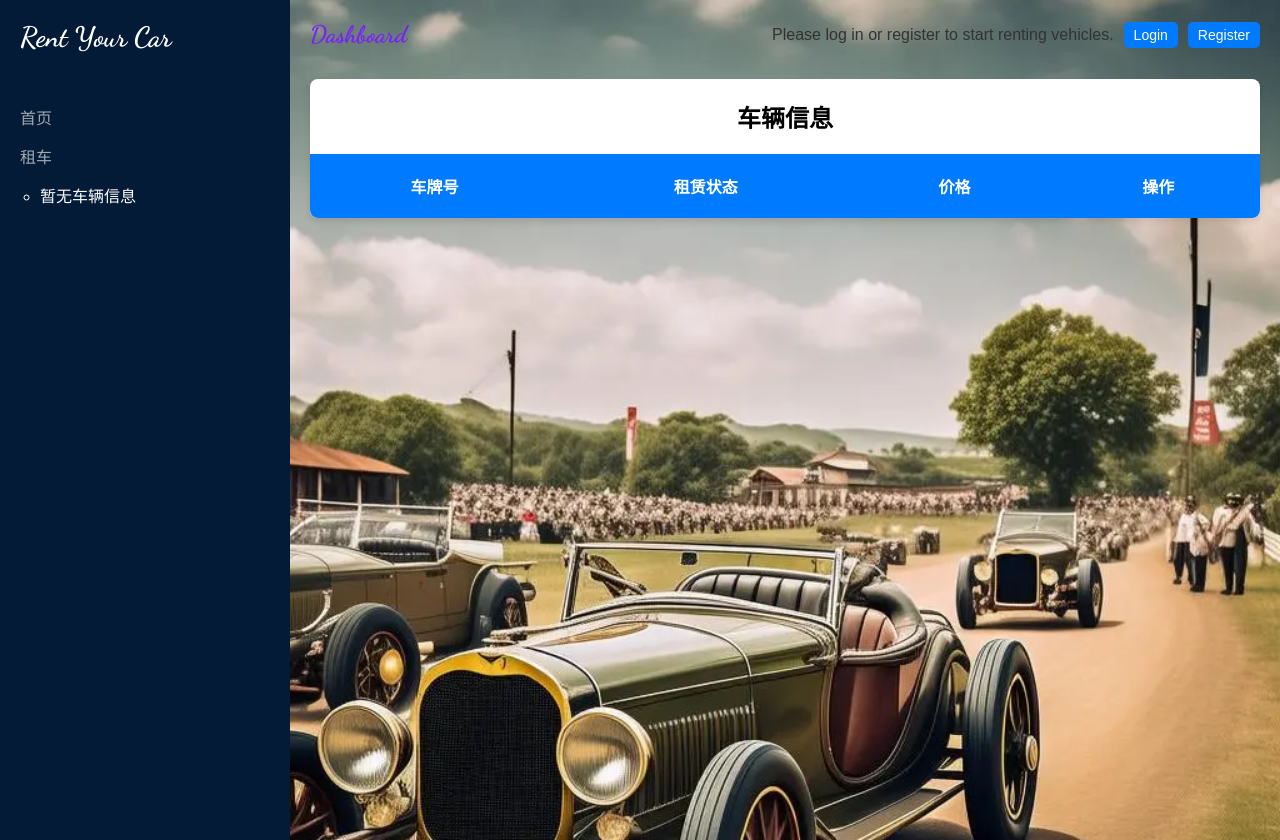
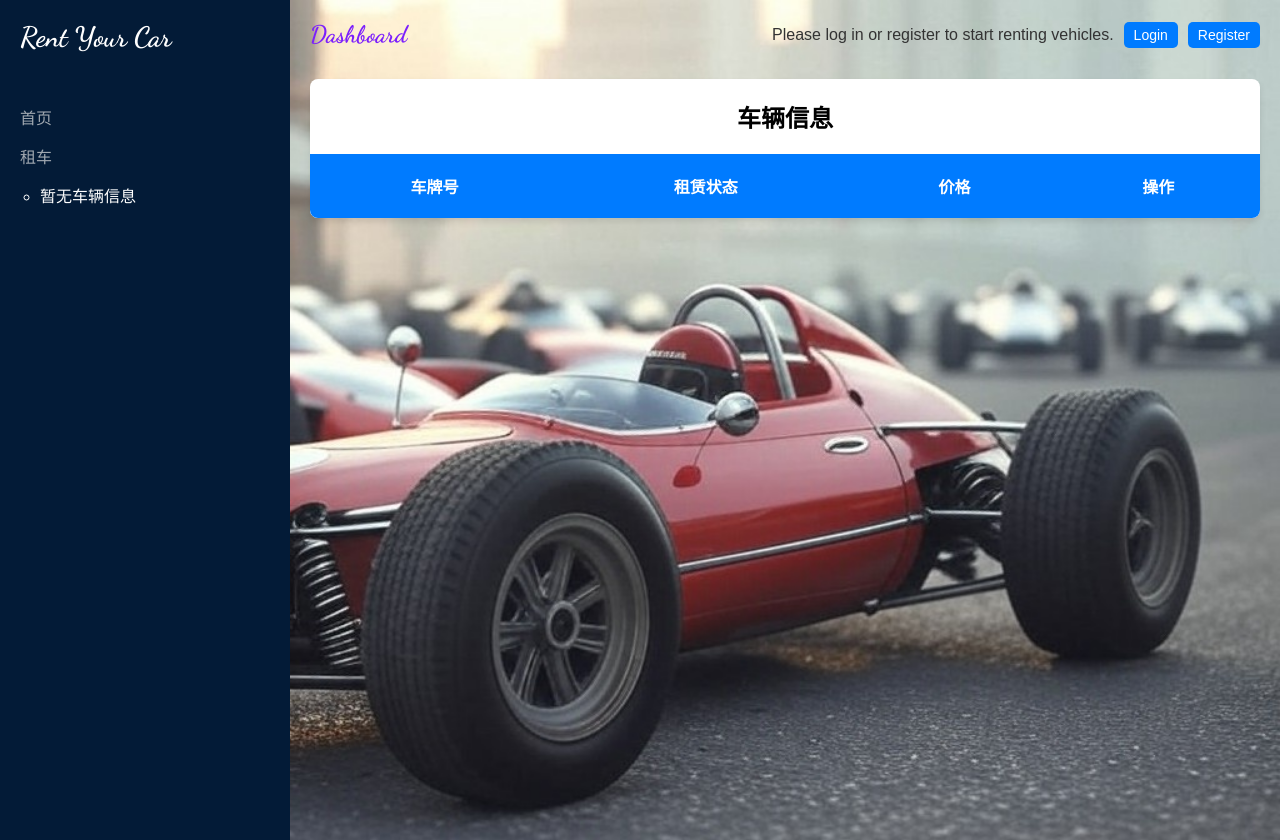
Before and after one commit to ljh6137/Park-database, a Django app: page /management/ui/ in a window 1280 px wide. Run offline with Django 5.2, Linux system fonts and the light colour scheme; data that the repository does not hold is empty.

Commit message:
add some background

```diff
--- a/back-end/management/templates/management/UI.html
+++ b/back-end/management/templates/management/UI.html
@@ -78,7 +78,7 @@
         body {
             margin: 0;
             font-family: Arial, sans-serif;
-            background: url('/static/images/2.jpg') no-repeat center center fixed;
+            background: url('/static/images/back1.jpg') no-repeat center center fixed;
             background-size: cover;
             display: flex;
             flex-direction: row; /* 水平排列 sidebar 和 main-container */
--- a/back-end/management/templates/management/homepage.html
+++ b/back-end/management/templates/management/homepage.html
@@ -78,7 +78,7 @@
         body {
             margin: 0;
             font-family: Arial, sans-serif;
-            background: url('/static/images/2.jpg') no-repeat center center fixed;
+            background: url('/static/images/back1.jpg') no-repeat center center fixed;
             background-size: cover;
             display: flex;
             flex-direction: row; /* 水平排列 sidebar 和 main-container */
```
Also changed, not shown: back-end/static/images/back.jpg (added), back-end/static/images/back1.jpg (added), back-end/static/images/back2.jpg (added).
